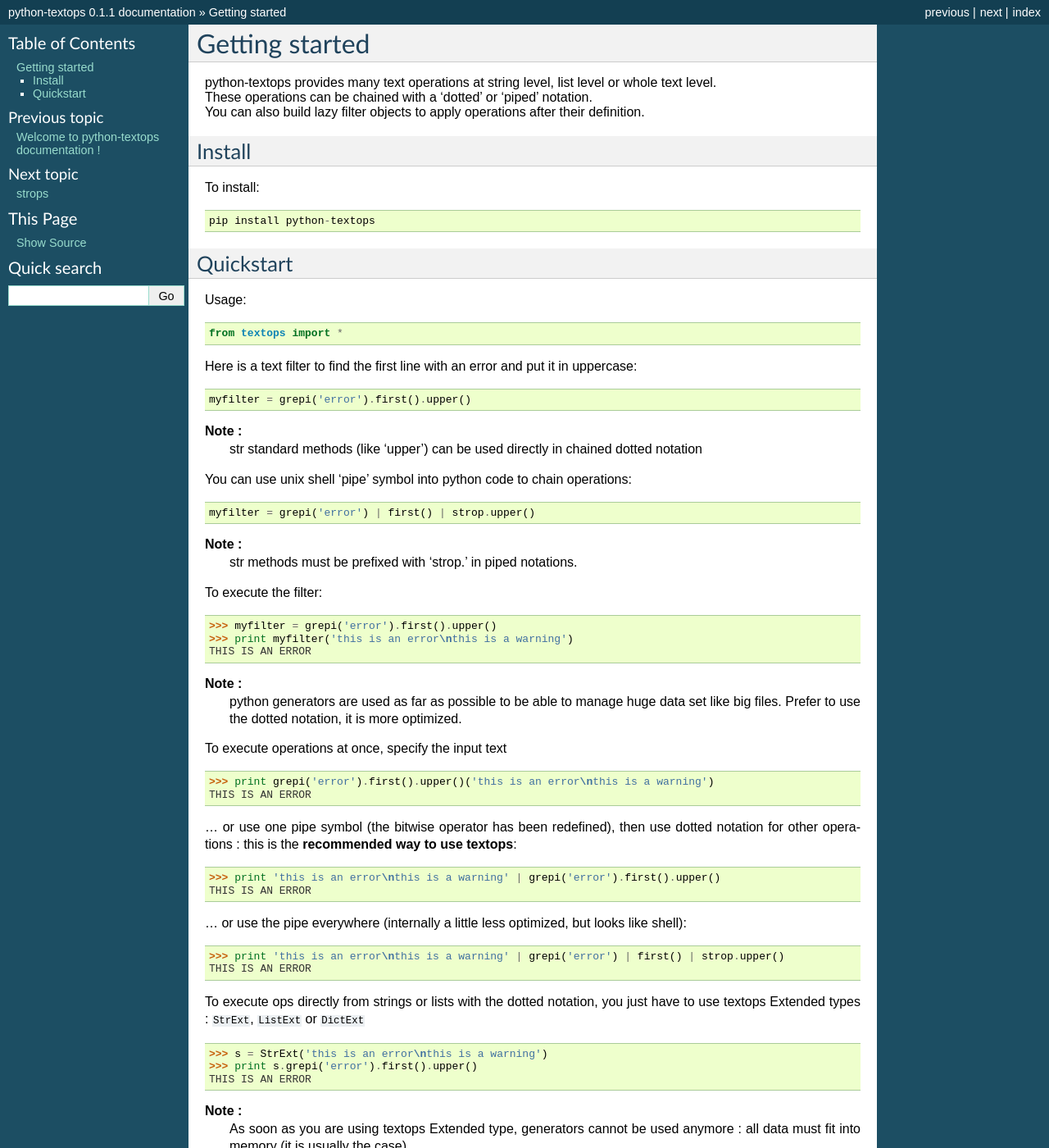
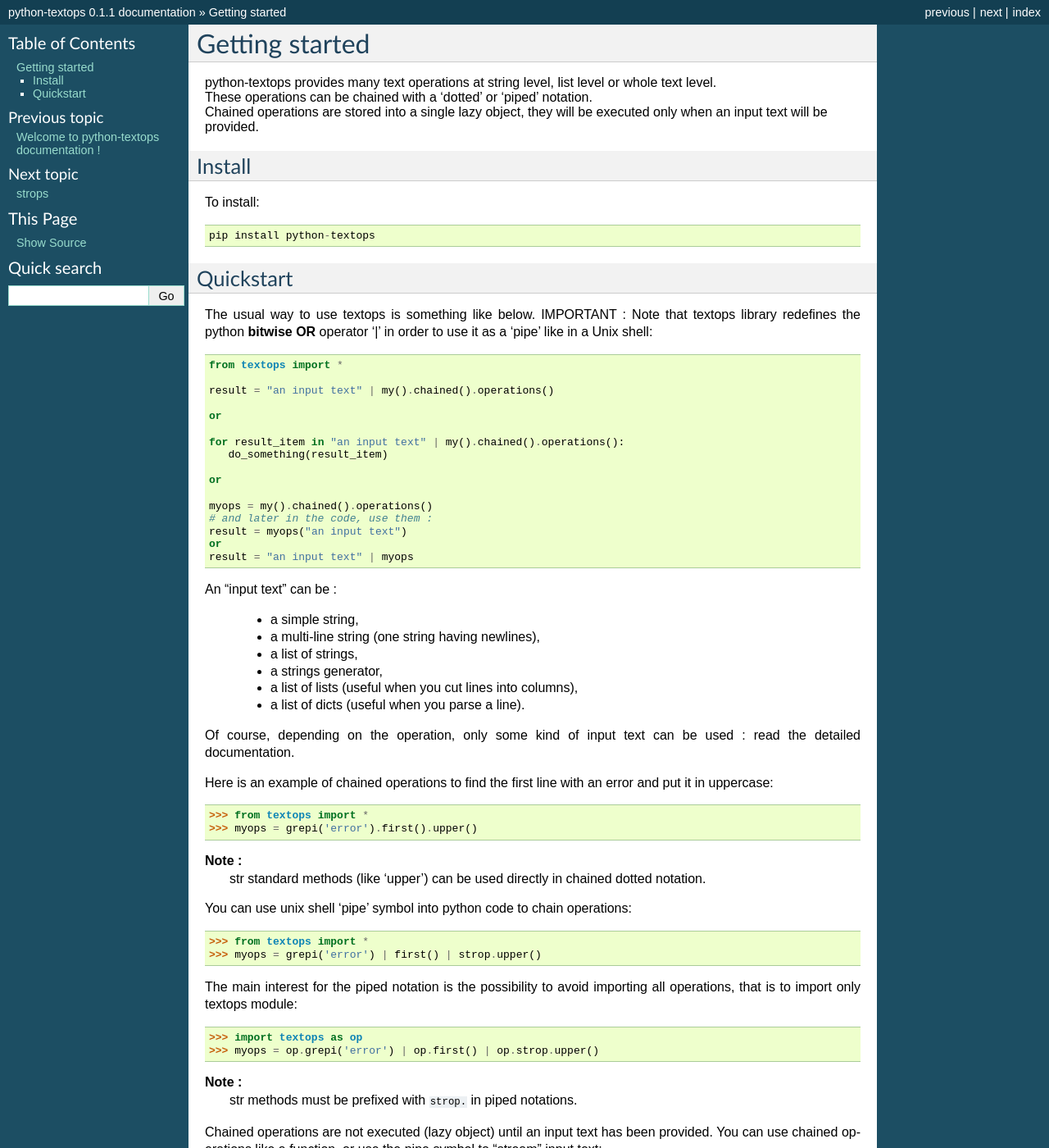
Before and after one commit to elapouya/python-textops3, a Sphinx documentation site: the page built from docs/intro.rst, in a window 1280 px wide and 1400 px high. Shown: the whole window at 82% size. Built offline with Sphinx 7.4.7, drawn with Linux system fonts in a browser that asks for light colours; some of the changed text lies outside the part shown.

```diff
--- a/docs/cast.rst
+++ b/docs/cast.rst
@@ -1,3 +1,8 @@
+..
+   Created : 2015-11-04
+
+   @author: Eric Lapouyade
+
 ====
 cast
 ====
--- a/docs/intro.rst
+++ b/docs/intro.rst
@@ -1,10 +1,16 @@
+..
+   Created : 2015-11-04
+
+   @author: Eric Lapouyade
+
+
 ===============
 Getting started
 ===============
 
 | python-textops provides many text operations at string level, list level or whole text level.
 | These operations can be chained with a 'dotted' or 'piped' notation.
-| You can also build lazy filter objects to apply operations after their definition.
+| Chained operations are stored into a single lazy object, they will be executed only when an input text will be provided.
 
 Install
 -------
@@ -16,60 +22,100 @@ To install::
 Quickstart
 ----------
 
-Usage::
+The usual way to use textops is something like below. IMPORTANT : Note that textops library redefines
+the python **bitwise OR** operator '|' in order to use it as a 'pipe' like in a Unix shell::
 
    from textops import *
 
-Here is a text filter to find the first line with an error and put it in uppercase::
+   result = "an input text" | my().chained().operations()
 
-   myfilter = grepi('error').first().upper()
+   or
+
+   for result_item in "an input text" | my().chained().operations():
+      do_something(result_item)
+
+   or
+
+   myops = my().chained().operations()
+   # and later in the code, use them :
+   result = myops("an input text")
+   or
+   result = "an input text" | myops
+
+An "input text" can be :
+
+   * a simple string,
+   * a multi-line string (one string having newlines),
+   * a list of strings,
+   * a strings generator,
+   * a list of lists (useful when you cut lines into columns),
+   * a list of dicts (useful when you parse a line).
+
+Of course, depending on the operation, only some kind of input text can be used : read the detailed
+documentation.
+
+Here is an example of chained operations to find the first line with an error and put it in uppercase::
+
+   >>> from textops import *
+   >>> myops = grepi('error').first().upper()
 
 **Note :**
-   str standard methods (like 'upper') can be used directly in chained dotted notation
+   str standard methods (like 'upper') can be used directly in chained dotted notation.
 
 You can use unix shell 'pipe' symbol into python code to chain operations::
 
-   myfilter = grepi('error') | first() | strop.upper()
+   >>> from textops import *
+   >>> myops = grepi('error') | first() | strop.upper()
+
+The main interest for the piped notation is the possibility to avoid importing all operations,
+that is to import only textops module::
+
+   >>> import textops as op
+   >>> myops = op.grepi('error') | op.first() | op.strop.upper()
 
 **Note :**
-   str methods must be prefixed with 'strop.' in piped notations.
+   str methods must be prefixed with ``strop.`` in piped notations.
 
-To execute the filter::
+Chained operations are not executed (lazy object) until an input text has been provided. You can
+use chained operations like a function, or use the pipe symbol to "stream" input text::
 
-   >>> myfilter = grepi('error').first().upper()
-   >>> print myfilter('this is an error\nthis is a warning')
+   >>> myops = grepi('error').first().upper()
+   >>> print myops('this is an error\nthis is a warning')
+   THIS IS AN ERROR
+   >>> print 'this is an error\nthis is a warning' | myops
    THIS IS AN ERROR
 
 **Note :**
    python generators are used as far as possible to be able to manage huge data set like big files.
    Prefer to use the dotted notation, it is more optimized.
 
-To execute operations at once, specify the input text ::
+To execute operations at once, specify the input text on the same line::
 
    >>> print grepi('error').first().upper()('this is an error\nthis is a warning')
    THIS IS AN ERROR
 
-... or use one pipe symbol (the bitwise operator has been redefined),
-then use dotted notation for other operations : this is the **recommended way to use textops**::
+A more readable way is to use ONE pipe symbol, then use dotted notation for other operations :
+this is the **recommended way to use textops**. Because of the first pipe, there is no need to use
+special textops Extended types, you can use standard strings or lists as an input text::
 
    >>> print 'this is an error\nthis is a warning' | grepi('error').first().upper()
    THIS IS AN ERROR
 
-... or use the pipe everywhere (internally a little less optimized, but looks like shell)::
+You could use the pipe everywhere (internally a little less optimized, but looks like shell)::
 
    >>> print 'this is an error\nthis is a warning' | grepi('error') | first() | strop.upper()
    THIS IS AN ERROR
 
-To execute ops directly from strings or lists with the dotted notation,
-you just have to use textops Extended types : ``StrExt``, ``ListExt`` or ``DictExt`` ::
+To execute an operation directly from strings, lists or dicts *with the dotted notation*,
+you must use textops Extended types : ``StrExt``, ``ListExt`` or ``DictExt``::
 
    >>> s = StrExt('this is an error\nthis is a warning')
    >>> print s.grepi('error').first().upper()
    THIS IS AN ERROR
 
 **Note :**
-   As soon as you are using textops Extended type, generators cannot be used anymore :
-   all data must fit into memory (it is usually the case).
+   As soon as you are using textops Extended type, textops cannot use gnerators internally anymore :
+   all data must fit into memory (it is usually the case, so it is not a real problem).
 
 You can use the operations result in a 'for' loop::
 
@@ -78,18 +124,32 @@ You can use the operations result in a 'for' loop::
    ...   print line
    WARNING 1
 
-A shortcut is possible when there is no parameter in the first operation : the input text can be put
-as the first parameter of the first operation::
+A shortcut is possible : the input text can be put as the first parameter of the first operation.
+nevertheless, in this case, despite the input text is provided, chained operations won't be executed
+until used in a for-loop, converted into a string/list or forced by special attributes::
 
    >>> open('/tmp/errors.log','w').write('error 1\nwarning 1\nwarning 2\nerror 2')
+
+   # Here, operations are excuted because 'print' converts into string :
+   # it triggers execution.
+   >>> print cat('/tmp/errors.log').grepi('warning').head(1).upper()
+   WARNING 1
+
+   # Here, operations are excuted because for-loops or list casting triggers execution.
    >>> for line in cat('/tmp/errors.log').grepi('warning').head(1).upper():
    ...   print line
    WARNING 1
 
-...The shortcut works because the 'for' loop triggers operations execution. The print or str() will
-also trigger operations execution. for simple assignement, you have to trigger manually
-with special attributes::
+   # Here, operations are NOT executed because there is no for-loops nor string/list cast :
+   # operations are considered as a lazy object, that is the reason why
+   # only the object representation is returned (chained operations in dotted notation)
+   >>> logs = cat('/tmp/errors.log')
+   >>> logs
+   cat('/tmp/errors.log')
+   >>> print type(logs)
+   <class 'textops.ops.listops.cat'>
 
+   # To force execution, use special attribute .s .l or .g :
    >>> open('/tmp/errors.log','w').write('error 1\nwarning 1')
    >>> logs = cat('/tmp/errors.log').s
    >>> print type(logs)
@@ -128,7 +188,8 @@ textops works also on list of lists (you can optionally grep on a specific colum
 
 ... or a list of dicts (you can optionally grep on a specific key)::
 
-   >>> l = ListExt([{ 'msg':'this is an', 'level':'error'},{'msg':'this is a','level':'warning'}])
+   >>> l = ListExt([{ 'msg':'this is an', 'level':'error'},
+   ... {'msg':'this is a','level':'warning'}])
    >>> print l.grepi('error','level').first()
    {'msg': 'this is an', 'level': 'error'}
 
--- a/docs/listops.rst
+++ b/docs/listops.rst
@@ -1,3 +1,8 @@
+..
+   Created : 2015-11-04
+
+   @author: Eric Lapouyade
+
 =======
 listops
 =======
--- a/docs/strops.rst
+++ b/docs/strops.rst
@@ -1,3 +1,8 @@
+..
+   Created : 2015-11-04
+
+   @author: Eric Lapouyade
+
 ======
 strops
 ======
```
Also changed, not shown: docs/index.rst (+7 -2 lines).
